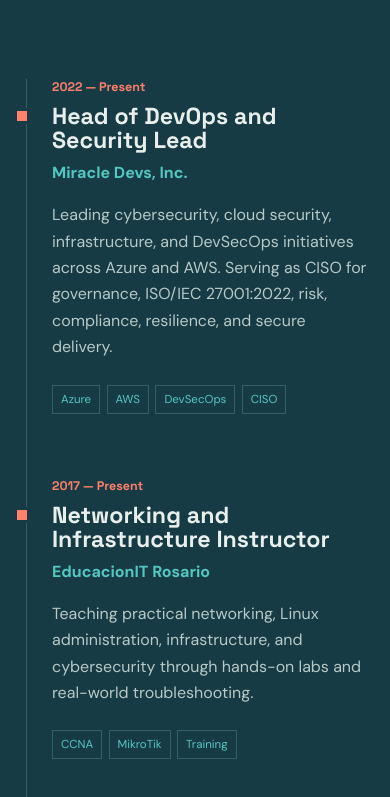
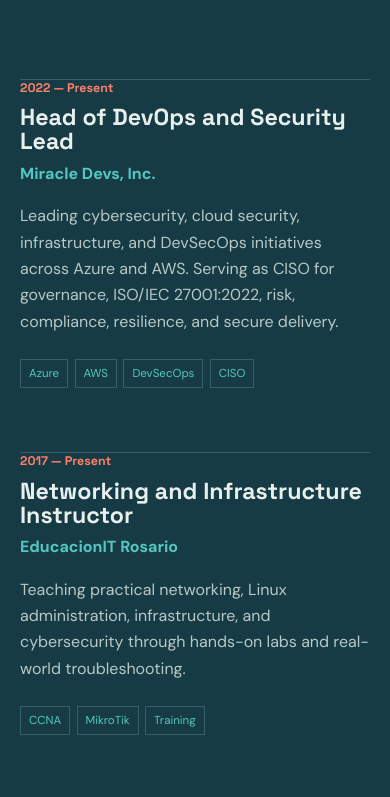
Before and after one commit to ivanrzk/ivanrzk.com, a plain HTML site: page index.html in a window 390 px wide. Shown: the part 6405-7202 px from the top of the page. Drawn offline with Linux system fonts and the light colour scheme.

Commit message:
Simplify experience timeline layout

```diff
--- a/css/modern.css
+++ b/css/modern.css
@@ -95,11 +95,9 @@
 .source-note { margin: 2rem auto 0; width: min(var(--max), calc(100% - 4rem)); color: var(--ink-soft); font-size: .9rem; }
 .source-note a, .text-link { color: var(--signal); font-weight: 700; text-decoration: none; }
 .timeline { position: relative; }
-.timeline::before { content: ""; position: absolute; top: 0; bottom: 0; left: 174px; width: 1px; background: var(--line); }
-.timeline-entry { display: grid; grid-template-columns: 150px minmax(0, 1fr); gap: 3rem; padding: 0 0 4rem; }
+.timeline-entry { display: grid; grid-template-columns: minmax(0, 1fr); gap: .7rem; padding: 0 0 4rem; border-top: 1px solid var(--line); }
 .timeline-entry time { align-self: start; color: var(--signal); font: 700 .78rem var(--display); text-align: right; white-space: nowrap; }
 .timeline-entry > div { position: relative; }
-.timeline-entry > div::before { content: ""; position: absolute; top: .25rem; left: -2.15rem; width: 10px; height: 10px; border: 3px solid var(--tint); background: var(--signal); }
 .timeline-entry p { max-width: 720px; color: var(--ink-soft); }
 .company { margin: .45rem 0 1rem; color: var(--teal) !important; font-weight: 700; }
 .contact-section { color: #fff; background: var(--deep); }
@@ -132,10 +130,8 @@
     .credential-row { grid-template-columns: 1fr auto; gap: .35rem .8rem; }
     .credential-row > span:not(.credential-name), .credential-row strong { grid-column: 1; }
     .credential-row > span:last-child { grid-column: 2; grid-row: 1 / span 3; }
-    .timeline::before { left: 6px; }
-    .timeline-entry { grid-template-columns: 1fr; gap: .6rem; padding-left: 2rem; }
+    .timeline-entry { gap: .6rem; }
     .timeline-entry time { text-align: left; }
-    .timeline-entry > div::before { left: -2.35rem; }
     .site-footer { padding-inline: 1.25rem; flex-wrap: wrap; }
 }
 
```
